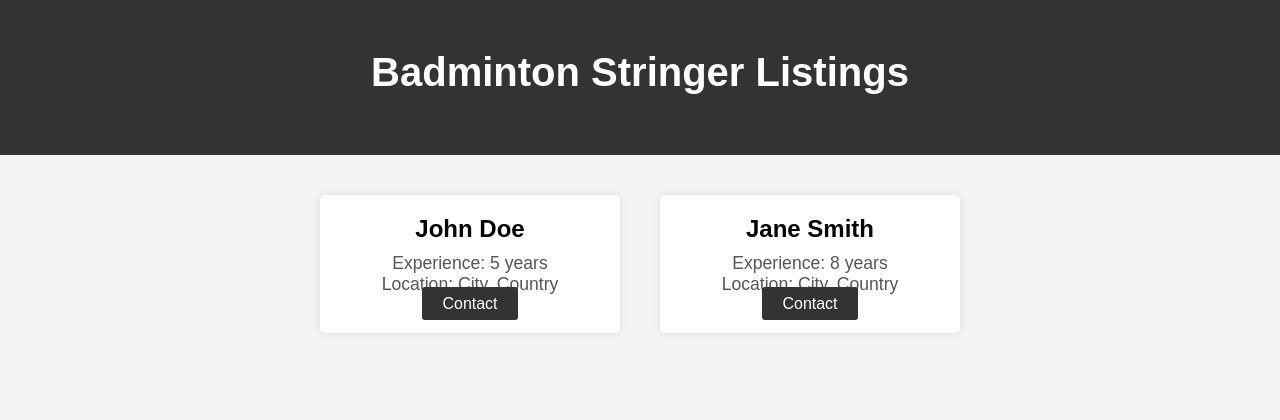
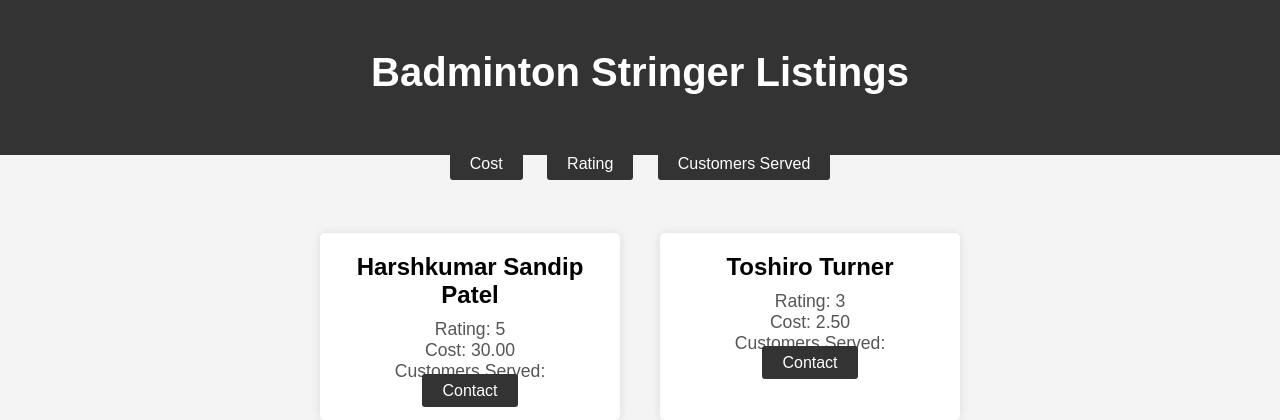
Before and after one commit to Harsh-Sarvaiya/ReStrung, a Django app: page /playground/main/badminton in a window 1280 px wide. Shown: the top 420 px of the page. Run offline with Django 4.2, Linux system fonts and the light colour scheme; data comes from the database, SQL or seed files in the repository.

Commit message:
Add files via upload

```diff
--- a/website/playground/templates/badminton.html
+++ b/website/playground/templates/badminton.html
@@ -29,6 +29,28 @@
         header h1 {
             font-size: 2.5em;
             margin-bottom: 10px;
+        }
+
+        /* Buttons row styles */
+        .button-row {
+            text-align: center;
+            margin-bottom: 20px;
+        }
+
+        .button {
+            margin: 0 10px;
+            padding: 8px 20px;
+            border: none;
+            border-radius: 3px;
+            background-color: #333;
+            color: #fff;
+            text-decoration: none;
+            cursor: pointer;
+            transition: background-color 0.3s;
+        }
+
+        .button:hover {
+            background-color: #555;
         }
 
         /* Listings styles */
@@ -85,11 +107,16 @@
     <header>
         <h1>Badminton Stringer Listings</h1>
     </header>
-
+    <!-- Buttons Row -->
+    <div class="button-row">
+        <a href="badminton_cost" class="button">Cost</a>
+        <a href="badminton_rating" class="button">Rating</a>
+        <a href="badminton_cust" class="button">Customers Served</a>
+    </div>
     <!-- Listing Section -->
     <div class="listing-container">
 
-        <!-- Stringer Card - Example 1 -->
+        <!-- Stringer Card - Example 1
         <div class="stringer-card">
             <h2>John Doe</h2>
             <p>Experience: 5 years</p>
@@ -97,13 +124,22 @@
             <a href="mailto:john@example.com" class="contact-btn">Contact</a>
         </div>
 
-        <!-- Stringer Card - Example 2 -->
+            Stringer Card - Example 2
         <div class="stringer-card">
             <h2>Jane Smith</h2>
             <p>Experience: 8 years</p>
             <p>Location: City, Country</p>
             <a href="mailto:jane@example.com" class="contact-btn">Contact</a>
+        </div> -->
+        {% for stringer in stringers %}
+        <div class="stringer-card">
+            <h2>{{stringer.fullName}}</h2>
+            <p>Rating: {{stringer.rating}}</p>
+            <p>Cost: {{stringer.cost}}</p>
+            <p>Customers Served: {{stringer.numberOfLifeTimeCustomers}}</p>
+            <a href="mailto:{{stringer.emailAddress}}" class="contact-btn">Contact</a>
         </div>
+        {% endfor %}
 
         <!-- Add more stringer cards as needed -->
         <!-- Example: Copy the structure of the stringer card and modify details -->
--- a/website/playground/urls.py
+++ b/website/playground/urls.py
@@ -6,6 +6,9 @@
     path('hello/', views.say_hello),
     path('main/', views.main),
         path('main/badminton', views.badminton),
+        path('main/badminton_cust',views.stringer_badminton_cust),
+        path('main/badminton_rating',views.stringer_badminton_rating),
+        path('main/badminton_cost',views.stringer_badminton_cost),
         path('main/tennis', views.tennis),
         path('main/squash', views.squash),
         path('main/tennis_cust',views.stringer_tennis_cust),
--- a/website/playground/views.py
+++ b/website/playground/views.py
@@ -19,6 +19,34 @@
     #return HttpResponse('Hello World')
     return render(request, 'hello.html', {'name': 'Mosh'})
 
+def main (request):
+    return render(request, 'index.html')
+
+def badminton (request):
+    stringerdata = stringers.objects.all().order_by('fullName')
+    return render(request, 'badminton.html', { 'stringers': stringerdata})
+    return render(request, 'badminton.html')
+
+def stringer_badminton_cust(request):
+    stringerdata = stringers.objects.all().order_by('numberOfLifeTimeCustomers')
+    return render(request, 'badminton.html', { 'stringers': stringerdata})
+
+def stringer_badminton_cost(request):
+    stringerdata = stringers.objects.all().order_by('cost')
+    return render(request, 'badminton.html', { 'stringers': stringerdata})
+
+def stringer_badminton_rating(request):
+    stringerdata = stringers.objects.all().order_by('rating')
+    return render(request, 'badminton.html', { 'stringers': stringerdata})
+
+def squash(request):
+    return render(request, 'squash.html')
+
+def tennis(request):
+    stringerdata = stringers.objects.all().order_by('fullName')
+    return render(request, 'tennis.html', { 'stringers': stringerdata})
+    return render(request, 'tennis.html')
+
 def stringer_tennis_cust(request):
     stringerdata = stringers.objects.all().order_by('numberOfLifeTimeCustomers')
     return render(request, 'tennis.html', { 'stringers': stringerdata})
@@ -31,22 +59,6 @@
     stringerdata = stringers.objects.all().order_by('rating')
     return render(request, 'tennis.html', { 'stringers': stringerdata})
 
-def main (request):
-    return render(request, 'index.html')
-
-def badminton (request):
-    return render(request, 'badminton.html')
-
-def squash(request):
-    return render(request, 'squash.html')
-
-def tennis(request):
-    stringerdata = stringers.objects.all().order_by('fullName')
-    return render(request, 'tennis.html', { 'stringers': stringerdata})
-    return render(request, 'tennis.html')
-
-
-
 #note: this is where we want to pull data from db
 def quicksort(arr):
     if len(arr) <= 1:
```
